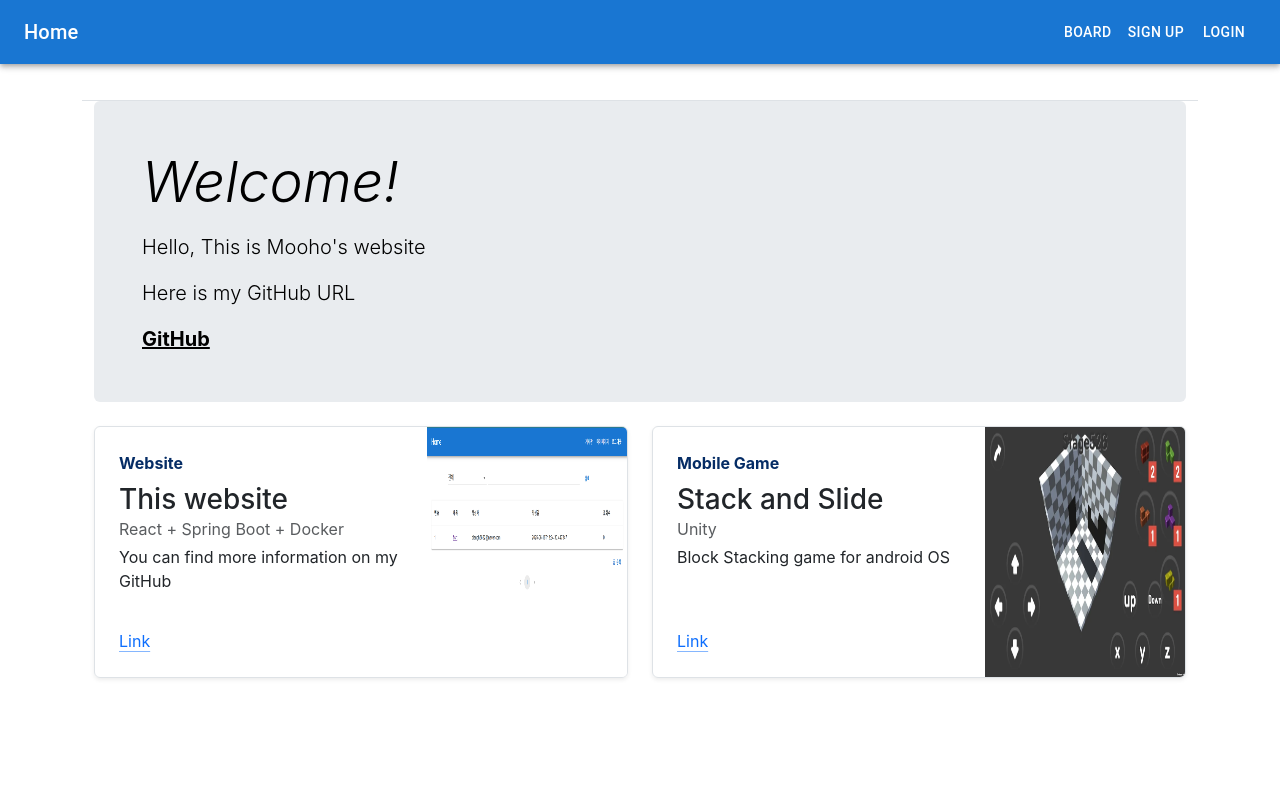
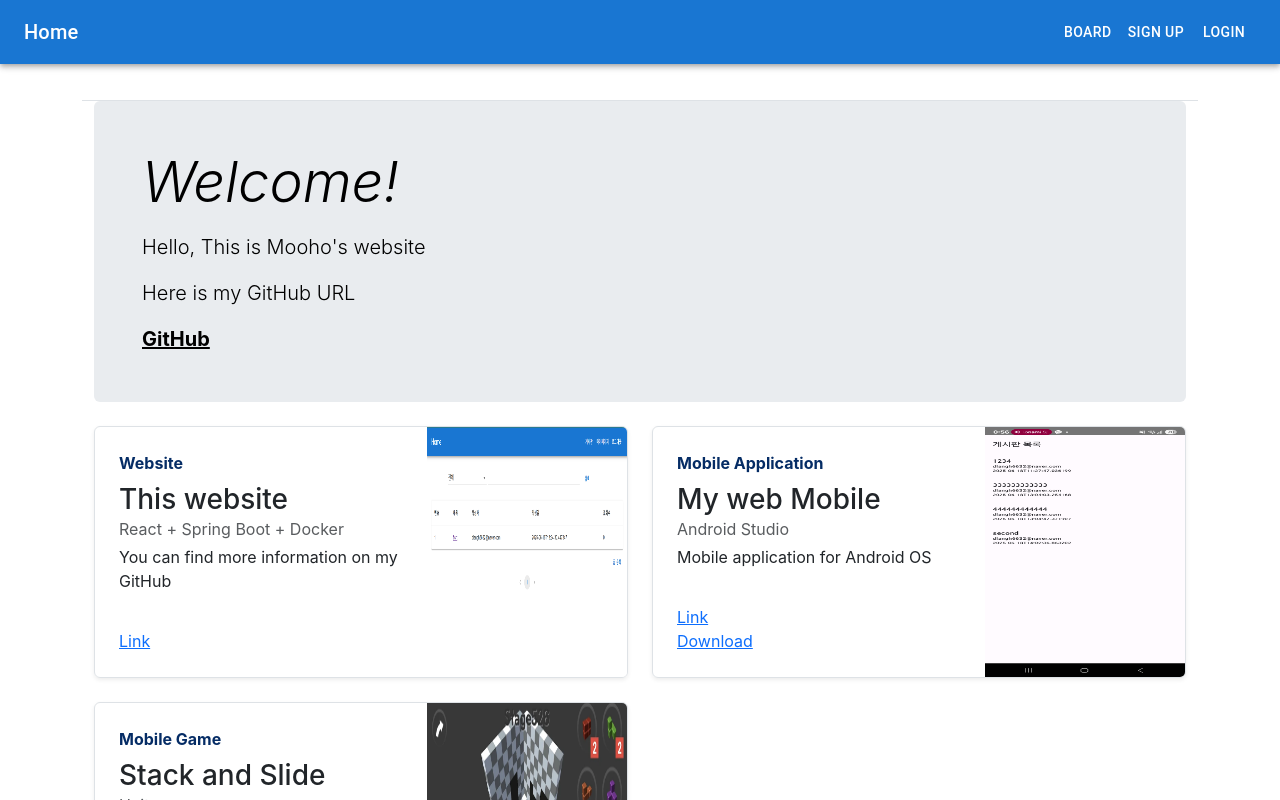
Before and after one commit to LeeMooho/myweb, a React (Create React App) app in the folder frontend/: page / in a window 1280 px wide. Shown: the top 800 px of the page. Built offline with nearby package versions, Linux system fonts and the light colour scheme; no server answers.

Commit message:
Add link for download

```diff
--- a/frontend/src/pages/Home.js
+++ b/frontend/src/pages/Home.js
@@ -13,12 +13,22 @@ export default function Home() {
       type: "Website"
     },
     {
+      title: "My web Mobile",
+      subtitle: "Android Studio",
+      desc: "Mobile application for Android OS",
+      url: "https://github.com/LeeMooho/mywebmobile",
+      image: "/images/mywebmobile.jpg",
+      type: "Mobile Application",
+      download : "/download/app-release.apk" // Version: 2025-06-22
+    },
+    {
       title: "Stack and Slide",
       subtitle: "Unity",
       desc: "Block Stacking game for android OS",
       url: "https://github.com/LeeMooho/stack-and-Slide",
       image: "/images/game.png",
-      type: "Mobile Game"
+      type: "Mobile Game",
+      download : "/download/universal.apk" // Version: 2025-06-22
     }
   ];
 
@@ -74,9 +84,15 @@ export default function Home() {
                   <h3 className="mb-0">{item.title}</h3>
                   <div className="mb-1 text-body-secondary">{item.subtitle}</div>
                   <p className="mb-auto">{item.desc}</p>
-                  <a href={item.url} className="icon-link gap-1 icon-link-hover stretched-link">
+                  <a href={item.url}>
                     Link
                   </a>
+                  {item.download && (
+                    <a href={item.download} download>
+                      Download
+                    </a>
+                    )
+                  }
                 </div>
                 <div className="col-auto d-none d-lg-block">
                   <img src={item.image} width="200" height="250" alt="thumbnail" />
```
Also changed, not shown: frontend/public/images/mywebmobile.jpg (added).
